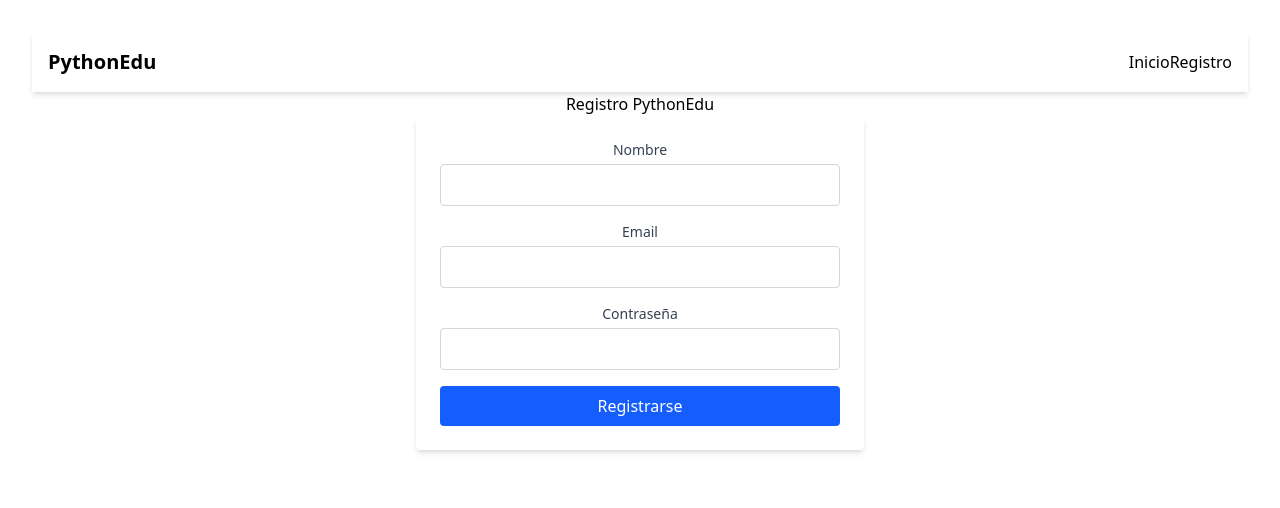
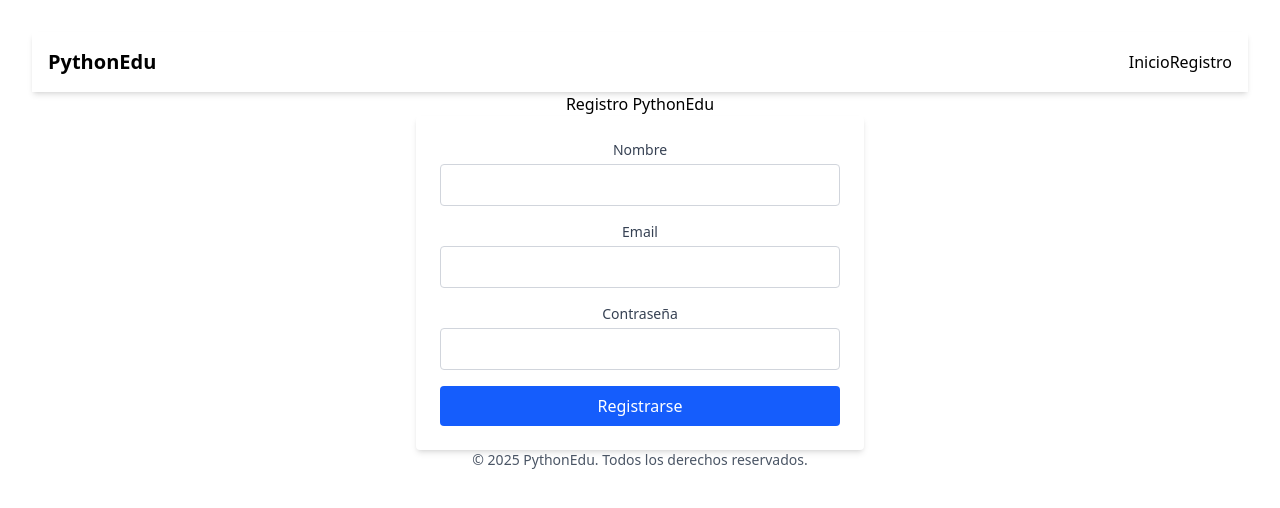
Before and after one commit to samusplay/PythonEdu-Frontend, a React (Vite) app: page /registro in a window 1280 px wide. Shown: the top 508 px of the page. Built offline with nearby package versions, Linux system fonts and the light colour scheme.

Commit message:
✨ PB-20: Add Footer component to main layout

```diff
--- a/src/App.jsx
+++ b/src/App.jsx
@@ -1,19 +1,22 @@
 import { Route, Routes } from 'react-router-dom';
 import './App.css';
+import Footer from './components/Footer';
 import Navbar from './components/Navbar';
 import Home from './pages/Home';
 import Registro from './pages/Registro';
 function App() {
 
   return (
-   <>
+    <div>
       <Navbar />
-
-      <Routes>
+      <main>
+        <Routes>
         <Route path="/"        element={<Home />} />
         <Route path="/registro" element={<Registro />} />
       </Routes>
-    </>
+      </main>
+      <Footer />
+    </div>
   );
 
 }
--- /dev/null
+++ b/src/components/Footer.jsx
@@ -0,0 +1,8 @@
+
+export default function Footer(){
+    return(
+        <footer className="p4-bg gray-100 text-center text-sm text-gray-600">
+        © {new Date().getFullYear()} PythonEdu. Todos los derechos reservados.
+        </footer>
+    );
+}
```
